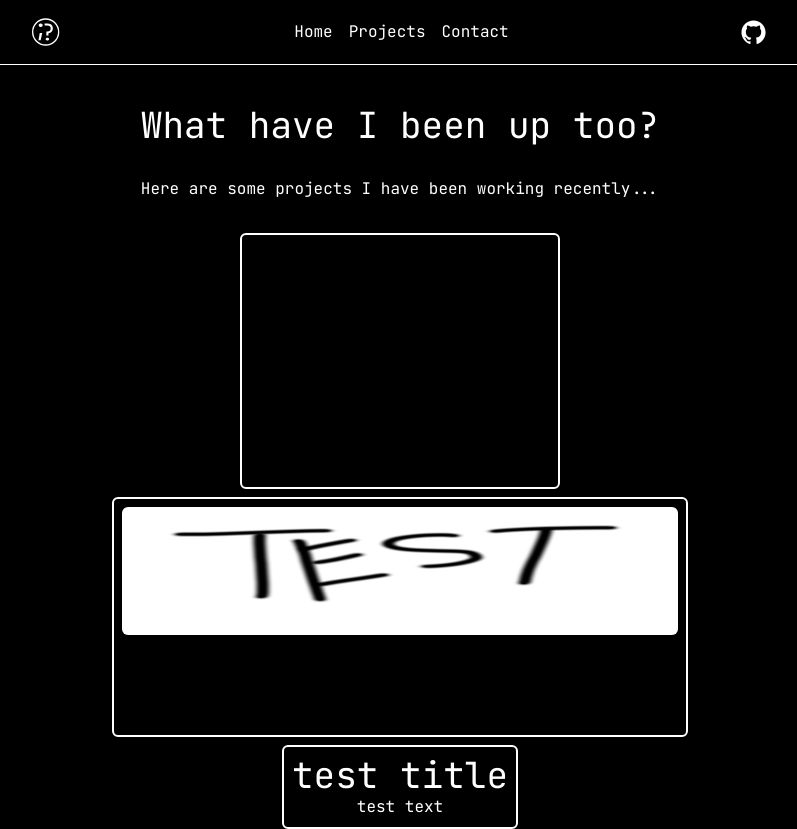
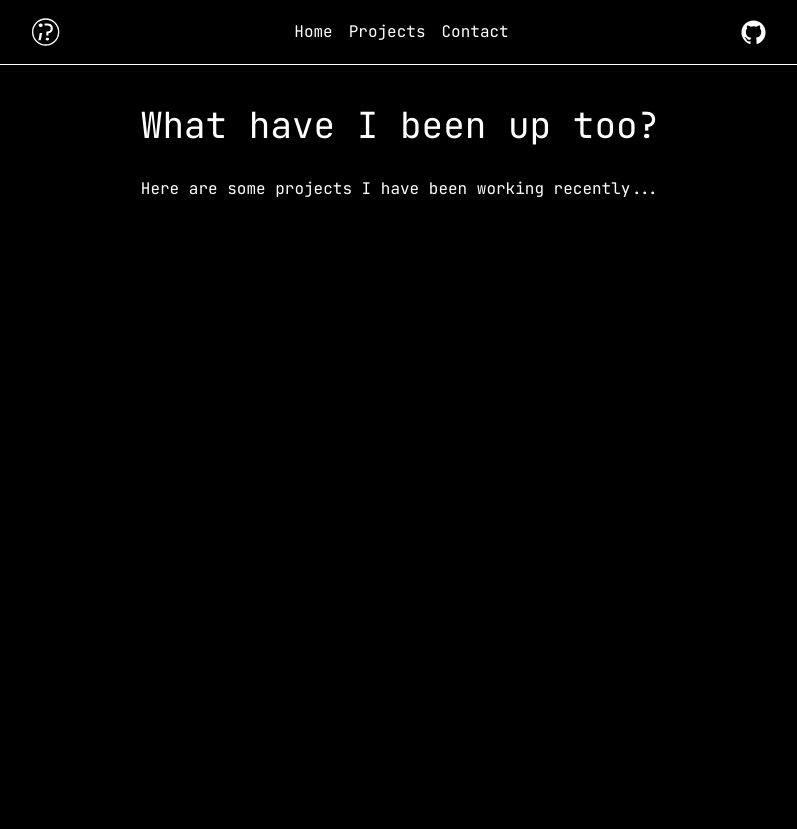
Before and after one commit to SemicolonUnexpected/website-portfolio-v2, a Next.js app: page /projects in a window 1280 px wide. Shown: the whole page, without its empty margins (240-1037 px from the left). After the commit the page ends 800 px from the top, so only its background shows below. Built offline with nearby package versions, Linux system fonts and the light colour scheme.

Commit message:
hopefully will build

```diff
--- a/app/projects/page.tsx
+++ b/app/projects/page.tsx
@@ -8,9 +8,7 @@ export default function Home() {
       <a>Here are some projects I have been working recently...</a>
 
       <div className="flex flex-col gap-2 w-full max-w-xl items-center">
-          <Card className="w-80 h-64"/>
-          <ImageCard title="test title" text="test text" src="/test.png" alt="test image"/>
-          <IconCard title="test title" text="test text" src="/test.png" alt="test image"/>
+
       </div>
     </div>
   </div>
```
